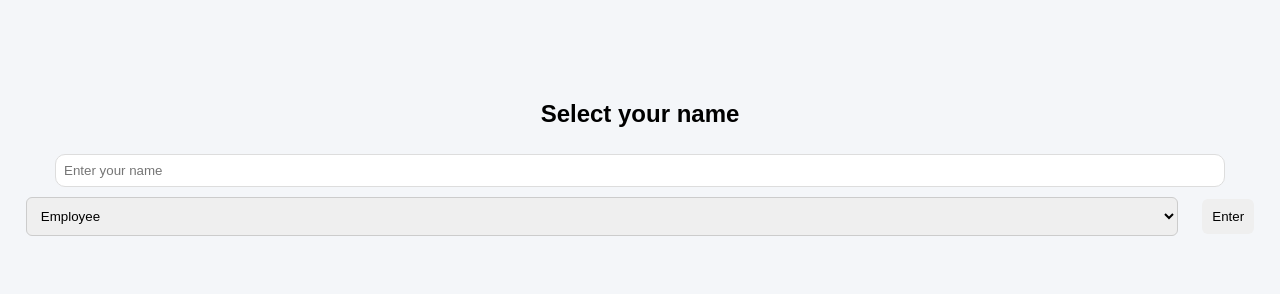
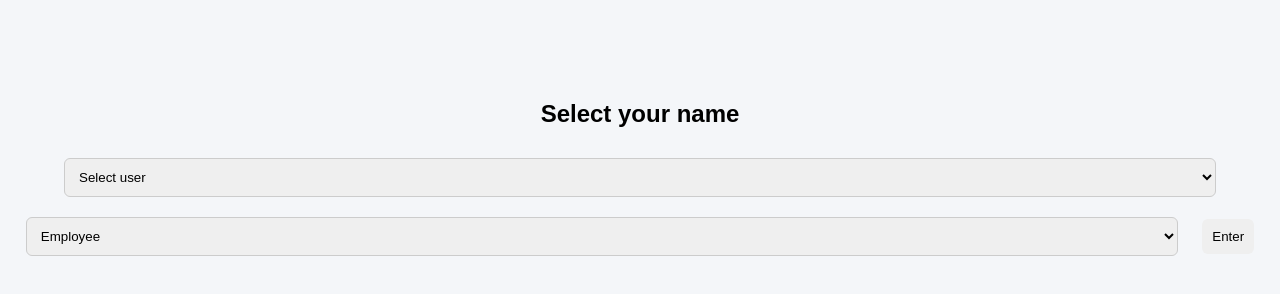
Before and after one commit to stev85lebanon/dashboard, a website: page public/index.html in a window 1280 px wide. Both pictures are taken after a click on the button "Enter". Drawn offline with nearby package versions, Linux system fonts and the light colour scheme; no server answers.

Commit message:
add select user

```diff
--- a/public/index.html
+++ b/public/index.html
@@ -8,8 +8,16 @@
     <!-- LOGIN -->
     <div id="login">
       <h2>Select your name</h2>
-      <input id="userName" placeholder="Enter your name" />
-
+      <select id="userName">
+        <option value="">Select user</option>
+        <option value="amir">Amir</option>
+        <option value="casper">Casper (Leader)</option>
+        <option value="john">John</option>
+        <option value="lina">Lina</option>
+        <option value="mustafa">Mustafa</option>
+        <option value="sara">Sara</option>
+        <option value="yasin">Yasin</option>
+      </select>
       <select id="role">
         <option value="employee">Employee</option>
         <option value="leader">Leader</option>
--- a/public/script.js
+++ b/public/script.js
@@ -8,14 +8,18 @@ const statuses = ["Available", "Busy", "Focused", "In Meeting"];
 // =======================
 // LOGIN
 // =======================
+
 function login() {
-    const name = document.getElementById("userName").value.trim();
-    const role = document.getElementById("role").value;
+    const name = document.getElementById("userName").value;
 
-    if (!name) return alert("Enter your name");
+    if (!name) return alert("Select a user");
 
     currentUser = name;
-    isLeader = role === "leader";
+
+    // 🎯 assign role automatically
+    isLeader = name === "casper";
+
+    const role = isLeader ? "leader" : "employee";
 
     socket.emit("login", { name, role });
 
@@ -26,7 +30,6 @@ function login() {
         document.getElementById("leaderPanel").style.display = "none";
     }
 }
-
 
 // =======================
 // SOCKET EVENTS
@@ -80,32 +83,6 @@ function render() {
         const card = document.createElement("div");
         card.className = "card";
 
-        //         card.innerHTML = `
-        // <h3>${p.name} ${p.role === "leader" ? "👨‍💼" : ""}</h3>
-        //             <div class="status status-${statusClass}">
-        //                 ${p.status}
-        //             </div>
-
-        //             <div class="note">
-        //                 ${p.note ? "💬 " + p.note : "<i>No update</i>"}
-        //             </div>
-
-        //             ${canEdit ? `
-        //                 <select onchange="updateStatus('${p.name}', this.value)">
-        //                     ${statuses.map(s =>
-        //             `<option ${s === p.status ? "selected" : ""}>${s}</option>`
-        //         ).join("")}
-        //                 </select>
-        //             ` : ""}
-
-        //             ${p.name === currentUser ? `
-        //                 <input placeholder="Write update..."
-        //                     onkeydown="handleNote(event, '${p.name}')">
-
-        //                 <button onclick="needHelp('${p.name}')">Help</button>
-        //                 <button onclick="urgent('${p.name}')">Urgent</button>
-        //             ` : ""}
-        //         `;
         card.innerHTML = `
   <div class="user-header">
     <div class="avatar">
```
